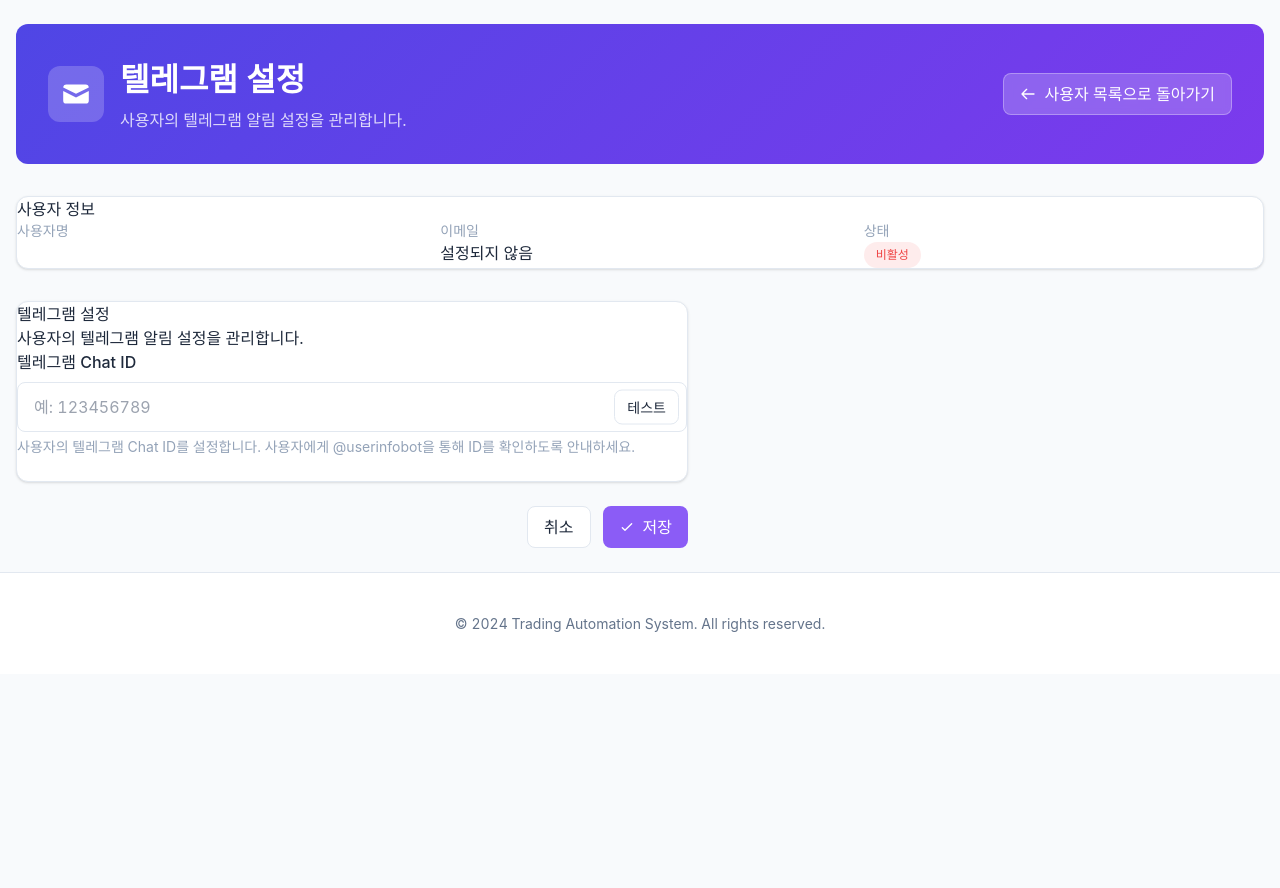
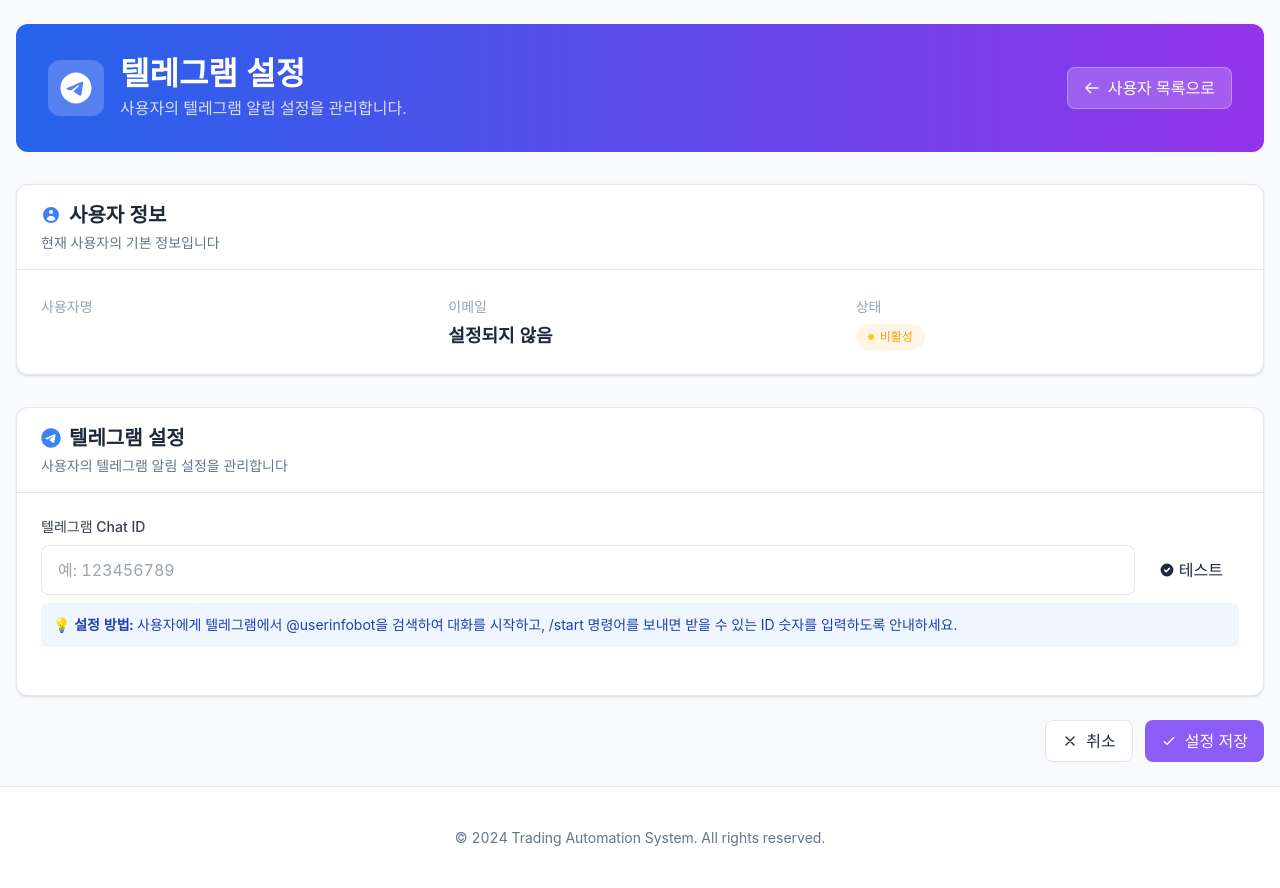
Before and after one commit to binee108/webserver, a Python web app: template web_server/app/templates/admin/user_telegram_settings.html in a window 1280 px wide. Before the commit the page ends 632 px from the top, so only its background shows below. Run offline with Jinja, Linux system fonts and the light colour scheme; the template is opened without the code that fills it, so the values that code supplies are empty; some libraries are stand-ins or nearby versions.

Commit message:
refactor: Remove telegram_id from user registration and enhance Telegram settings UI
- Removed telegram_id field from the user registration process to streamline user input.
- Improved the Telegram settings UI in user management templates for better user experience.
- Updated header styles and layout for consistency across admin pages.
- Enhanced form elements and added instructional text for Telegram ID input.
- Improved accessibility and visual feedback in the Telegram settings management.

```diff
--- a/web_server/app/routes/auth.py
+++ b/web_server/app/routes/auth.py
@@ -146,7 +146,6 @@ def register():
         email = request.form.get('email', '').strip()
         password = request.form.get('password', '')
         password_confirm = request.form.get('password_confirm', '')
-        telegram_id = request.form.get('telegram_id', '').strip()
 
         # 입력 검증
         if not all([username, email, password, password_confirm]):
@@ -174,7 +173,6 @@ def register():
         user = User(
             username=username,
             email=email,
-            telegram_id=telegram_id if telegram_id else None,
             is_active=False  # 관리자 승인 필요
         )
         user.set_password(password)
--- a/web_server/app/templates/admin/user_telegram_settings.html
+++ b/web_server/app/templates/admin/user_telegram_settings.html
@@ -5,26 +5,25 @@
 {% block content %}
 <div class="space-y-8">
     <!-- 페이지 헤더 -->
-    <div class="page-header">
+    <div class="page-header bg-gradient-to-r from-blue-600 to-purple-600">
         <div class="header-content">
             <div class="header-info">
-                <div class="header-icon">
-                    <svg class="w-8 h-8" fill="currentColor" viewBox="0 0 20 20">
-                        <path d="M2.003 5.884L10 9.882l7.997-3.998A2 2 0 0016 4H4a2 2 0 00-1.997 1.884z"/>
-                        <path d="M18 8.118l-8 4-8-4V14a2 2 0 002 2h12a2 2 0 002-2V8.118z"/>
+                <div class="header-icon bg-white/20">
+                    <svg class="w-8 h-8 text-white" fill="currentColor" viewBox="0 0 496 512">
+                        <path d="M248,8C111.033,8,0,119.033,0,256S111.033,504,248,504,496,392.967,496,256,384.967,8,248,8ZM362.952,176.66c-3.732,39.215-19.881,134.378-28.1,178.3-3.476,18.584-10.322,24.816-16.948,25.425-14.4,1.326-25.338-9.517-39.287-18.661-21.827-14.308-34.158-23.215-55.346-37.177-24.485-16.135-8.612-25,5.342-39.5,3.652-3.793,67.107-61.51,68.335-66.746.153-.655.3-3.1-1.154-4.384s-3.59-.849-5.135-.5q-3.283.746-104.608,69.142-14.845,10.194-26.894,9.934c-8.855-.191-25.888-5.006-38.551-9.123-15.531-5.048-27.875-7.717-26.8-16.291q.84-6.7,18.45-13.7,108.446-47.248,144.628-62.3c68.872-28.647,83.183-33.623,92.511-33.789,2.052-.034,6.639.474,9.61,2.885a10.452,10.452,0,0,1,3.53,6.716A43.765,43.765,0,0,1,362.952,176.66Z"/>
                     </svg>
                 </div>
                 <div class="header-text">
-                    <h1>{{ user.username }} 텔레그램 설정</h1>
-                    <p>사용자의 텔레그램 알림 설정을 관리합니다.</p>
+                    <h1 class="text-3xl font-bold">{{ user.username }} 텔레그램 설정</h1>
+                    <p class="text-white/80 mt-1">사용자의 텔레그램 알림 설정을 관리합니다.</p>
                 </div>
             </div>
             <div class="header-actions">
-                <a href="{{ url_for('admin.users') }}" class="btn btn-secondary">
+                <a href="{{ url_for('admin.users') }}" class="btn btn-white/20 hover:bg-white/30 text-white border-white/30">
                     <svg class="w-4 h-4 mr-2" fill="none" stroke="currentColor" viewBox="0 0 24 24">
                         <path stroke-linecap="round" stroke-linejoin="round" stroke-width="2" d="M10 19l-7-7m0 0l7-7m-7 7h18"/>
                     </svg>
-                    사용자 목록으로 돌아가기
+                    사용자 목록으로
                 </a>
             </div>
         </div>
@@ -32,27 +31,39 @@
 
     <!-- 사용자 정보 카드 -->
     <div class="card">
-        <div class="card-header">
-            <h3 class="card-title">사용자 정보</h3>
+        <div class="px-6 py-4 border-b border-color">
+            <h2 class="text-xl font-semibold text-primary flex items-center">
+                <svg class="w-5 h-5 mr-2 text-info" fill="currentColor" viewBox="0 0 20 20">
+                    <path fill-rule="evenodd" d="M18 10a8 8 0 11-16 0 8 8 0 0116 0zm-6-3a2 2 0 11-4 0 2 2 0 014 0zm-2 4a5 5 0 00-4.546 2.916A5.986 5.986 0 0010 16a5.986 5.986 0 004.546-2.084A5 5 0 0010 11z" clip-rule="evenodd"/>
+                </svg>
+                사용자 정보
+            </h2>
+            <p class="text-sm text-secondary mt-1">현재 사용자의 기본 정보입니다</p>
         </div>
-        <div class="card-body">
+        <div class="p-6">
             <div class="grid grid-cols-1 md:grid-cols-3 gap-6">
                 <div>
-                    <div class="text-sm text-muted">사용자명</div>
-                    <div class="font-medium">{{ user.username }}</div>
+                    <label class="text-sm font-medium text-muted">사용자명</label>
+                    <p class="text-lg font-semibold text-primary mt-1">{{ user.username }}</p>
                 </div>
                 <div>
-                    <div class="text-sm text-muted">이메일</div>
-                    <div class="font-medium">{{ user.email or '설정되지 않음' }}</div>
+                    <label class="text-sm font-medium text-muted">이메일</label>
+                    <p class="text-lg font-semibold text-primary mt-1">{{ user.email or '설정되지 않음' }}</p>
                 </div>
                 <div>
-                    <div class="text-sm text-muted">상태</div>
-                    <div>
-                        <span class="badge {{ 'badge-success' if user.is_active else 'badge-error' }}">
+                    <label class="text-sm font-medium text-muted">상태</label>
+                    <div class="mt-1">
+                        <span class="badge {{ 'badge-success' if user.is_active else 'badge-warning' }}">
+                            <div class="w-1.5 h-1.5 {{ 'bg-green-400' if user.is_active else 'bg-yellow-400' }} rounded-full mr-1.5"></div>
                             {{ '활성' if user.is_active else '비활성' }}
                         </span>
                         {% if user.is_admin %}
-                        <span class="badge badge-info ml-2">관리자</span>
+                        <span class="badge badge-accent ml-2">
+                            <svg class="w-3 h-3 mr-1" fill="currentColor" viewBox="0 0 20 20">
+                                <path fill-rule="evenodd" d="M18 10a8 8 0 11-16 0 8 8 0 0116 0zm-6-3a2 2 0 11-4 0 2 2 0 014 0zm-2 4a5 5 0 00-4.546 2.916A5.986 5.986 0 0010 16a5.986 5.986 0 004.546-2.084A5 5 0 0010 11z" clip-rule="evenodd"/>
+                            </svg>
+                            관리자
+                        </span>
                         {% endif %}
                     </div>
                 </div>
@@ -61,80 +72,91 @@
     </div>
 
     <!-- 텔레그램 설정 폼 -->
-    <div class="max-w-2xl">
     <form method="POST" class="space-y-6">
         <input type="hidden" name="csrf_token" value="{{ csrf_token() }}"/>
 
         <div class="card">
-                <div class="card-header">
-                    <h3 class="card-title">텔레그램 설정</h3>
-                    <p class="card-description">사용자의 텔레그램 알림 설정을 관리합니다.</p>
+            <div class="px-6 py-4 border-b border-color">
+                <h2 class="text-xl font-semibold text-primary flex items-center">
+                    <svg class="w-5 h-5 mr-2 text-blue-500" fill="currentColor" viewBox="0 0 496 512">
+                        <path d="M248,8C111.033,8,0,119.033,0,256S111.033,504,248,504,496,392.967,496,256,384.967,8,248,8ZM362.952,176.66c-3.732,39.215-19.881,134.378-28.1,178.3-3.476,18.584-10.322,24.816-16.948,25.425-14.4,1.326-25.338-9.517-39.287-18.661-21.827-14.308-34.158-23.215-55.346-37.177-24.485-16.135-8.612-25,5.342-39.5,3.652-3.793,67.107-61.51,68.335-66.746.153-.655.3-3.1-1.154-4.384s-3.59-.849-5.135-.5q-3.283.746-104.608,69.142-14.845,10.194-26.894,9.934c-8.855-.191-25.888-5.006-38.551-9.123-15.531-5.048-27.875-7.717-26.8-16.291q.84-6.7,18.45-13.7,108.446-47.248,144.628-62.3c68.872-28.647,83.183-33.623,92.511-33.789,2.052-.034,6.639.474,9.61,2.885a10.452,10.452,0,0,1,3.53,6.716A43.765,43.765,0,0,1,362.952,176.66Z"/>
+                    </svg>
+                    텔레그램 설정
+                </h2>
+                <p class="text-sm text-secondary mt-1">사용자의 텔레그램 알림 설정을 관리합니다</p>
             </div>
 
-                <div class="card-body space-y-6">
+            <div class="p-6 space-y-6">
                 <div class="form-group">
-                        <label for="telegram_id" class="form-label">텔레그램 Chat ID</label>
-                        <div class="relative">
+                    <label for="telegram_id" class="block text-sm font-medium text-gray-700 mb-2">텔레그램 Chat ID</label>
+                    <div class="flex gap-2">
                         <input type="text" id="telegram_id" name="telegram_id"
                                value="{{ user.telegram_id or '' }}"
-                                   class="form-input pr-24"
+                               class="form-input flex-1"
                                placeholder="예: 123456789">
                         <button type="button" id="testTelegramBtn"
                                 onclick="testTelegramConnection({{ user.id }})"
-                                    class="absolute right-2 top-1/2 transform -translate-y-1/2 btn btn-secondary btn-sm"
+                                class="btn btn-info"
                                 {% if not user.telegram_id %}disabled{% endif %}>
+                            <svg class="w-4 h-4 mr-1" fill="currentColor" viewBox="0 0 20 20">
+                                <path fill-rule="evenodd" d="M10 18a8 8 0 100-16 8 8 0 000 16zm3.707-9.293a1 1 0 00-1.414-1.414L9 10.586 7.707 9.293a1 1 0 00-1.414 1.414l2 2a1 1 0 001.414 0l4-4z" clip-rule="evenodd"/>
+                            </svg>
                             테스트
                         </button>
                     </div>
-                        <div class="form-help">
-                            <p>사용자의 텔레그램 Chat ID를 설정합니다. 사용자에게 @userinfobot을 통해 ID를 확인하도록 안내하세요.</p>
+                    <div class="mt-2 p-3 bg-blue-50 dark:bg-blue-900/20 rounded-md">
+                        <p class="text-sm text-blue-800 dark:text-blue-300">
+                            <strong>💡 설정 방법:</strong> 사용자에게 텔레그램에서 @userinfobot을 검색하여 대화를 시작하고, /start 명령어를 보내면 받을 수 있는 ID 숫자를 입력하도록 안내하세요.
+                        </p>
                     </div>
                 </div>
 
                 <!-- 텔레그램 연결 상태 -->
-                    <div id="telegramStatus" class="hidden">
-                        <div class="alert alert-info">
-                            <div class="flex items-center">
-                                <svg class="w-5 h-5 mr-2" fill="currentColor" viewBox="0 0 20 20">
-                                    <path fill-rule="evenodd" d="M18 10a8 8 0 11-16 0 8 8 0 0116 0zm-7-4a1 1 0 11-2 0 1 1 0 012 0zM9 9a1 1 0 000 2v3a1 1 0 001 1h1a1 1 0 100-2v-3a1 1 0 00-1-1H9z" clip-rule="evenodd"/>
-                                </svg>
-                                <span id="telegramStatusMessage">텔레그램 연결을 테스트하세요.</span>
-                            </div>
-                        </div>
-                    </div>
+                <div id="telegramStatus" class="hidden"></div>
             </div>
         </div>
 
         <!-- 저장 버튼 -->
-            <div class="flex justify-end space-x-3">
+        <div class="flex justify-end gap-3">
             <a href="{{ url_for('admin.users') }}" class="btn btn-secondary">
+                <svg class="w-4 h-4 mr-2" fill="none" stroke="currentColor" viewBox="0 0 24 24">
+                    <path stroke-linecap="round" stroke-linejoin="round" stroke-width="2" d="M6 18L18 6M6 6l12 12"/>
+                </svg>
                 취소
             </a>
             <button type="submit" class="btn btn-primary">
                 <svg class="w-4 h-4 mr-2" fill="none" stroke="currentColor" viewBox="0 0 24 24">
                     <path stroke-linecap="round" stroke-linejoin="round" stroke-width="2" d="M5 13l4 4L19 7"/>
                 </svg>
-                    저장
+                설정 저장
             </button>
         </div>
     </form>
-    </div>
 
     <!-- 관리자 도구 -->
     {% if user.telegram_id %}
     <div class="card">
-        <div class="card-header">
-            <h3 class="card-title">관리자 도구</h3>
-            <p class="card-description">사용자에게 직접 알림을 보내거나 연결을 테스트할 수 있습니다.</p>
+        <div class="px-6 py-4 border-b border-color">
+            <h2 class="text-xl font-semibold text-primary flex items-center">
+                <svg class="w-5 h-5 mr-2 text-purple-500" fill="currentColor" viewBox="0 0 20 20">
+                    <path fill-rule="evenodd" d="M11.49 3.17c-.38-1.56-2.6-1.56-2.98 0a1.532 1.532 0 01-2.286.948c-1.372-.836-2.942.734-2.106 2.106.54.886.061 2.042-.947 2.287-1.561.379-1.561 2.6 0 2.978a1.532 1.532 0 01.947 2.287c-.836 1.372.734 2.942 2.106 2.106a1.532 1.532 0 012.287.947c.379 1.561 2.6 1.561 2.978 0a1.533 1.533 0 012.287-.947c1.372.836 2.942-.734 2.106-2.106a1.533 1.533 0 01.947-2.287c1.561-.379 1.561-2.6 0-2.978a1.532 1.532 0 01-.947-2.287c.836-1.372-.734-2.942-2.106-2.106a1.532 1.532 0 01-2.287-.947zM10 13a3 3 0 100-6 3 3 0 000 6z" clip-rule="evenodd"/>
+                </svg>
+                관리자 도구
+            </h2>
+            <p class="text-sm text-secondary mt-1">사용자에게 직접 알림을 보낼 수 있습니다</p>
         </div>
 
-        <div class="card-body space-y-6">
-            <!-- 알림 전송 폼 -->
-            <div class="border rounded-lg p-4">
-                <h4 class="font-medium mb-4">알림 전송</h4>
+        <div class="p-6">
+            <div class="bg-gray-50 dark:bg-gray-800 rounded-lg p-6">
+                <h3 class="text-lg font-semibold text-primary mb-4 flex items-center">
+                    <svg class="w-5 h-5 mr-2 text-blue-500" fill="none" stroke="currentColor" viewBox="0 0 24 24">
+                        <path stroke-linecap="round" stroke-linejoin="round" stroke-width="2" d="M12 19l9 2-9-18-9 18 9-2zm0 0v-8"/>
+                    </svg>
+                    알림 전송
+                </h3>
                 <div class="space-y-4">
                     <div class="form-group">
-                        <label for="notificationTitle" class="form-label">제목</label>
+                        <label for="notificationTitle" class="block text-sm font-medium text-gray-700 mb-2">제목</label>
                         <input type="text" id="notificationTitle"
                                class="form-input"
                                placeholder="알림 제목을 입력하세요"
@@ -142,10 +164,10 @@
                     </div>
 
                     <div class="form-group">
-                        <label for="notificationMessage" class="form-label">메시지</label>
+                        <label for="notificationMessage" class="block text-sm font-medium text-gray-700 mb-2">메시지</label>
                         <textarea id="notificationMessage"
-                                  class="form-textarea"
-                                  rows="3"
+                                  class="form-input"
+                                  rows="4"
                                   placeholder="전송할 메시지를 입력하세요"></textarea>
                     </div>
 
```
Also changed, not shown: web_server/app/templates/admin/users.html (+17 -16 lines), web_server/app/templates/auth/register.html (+0 -7 lines). Lines whose indentation alone changed are shown as unchanged.
